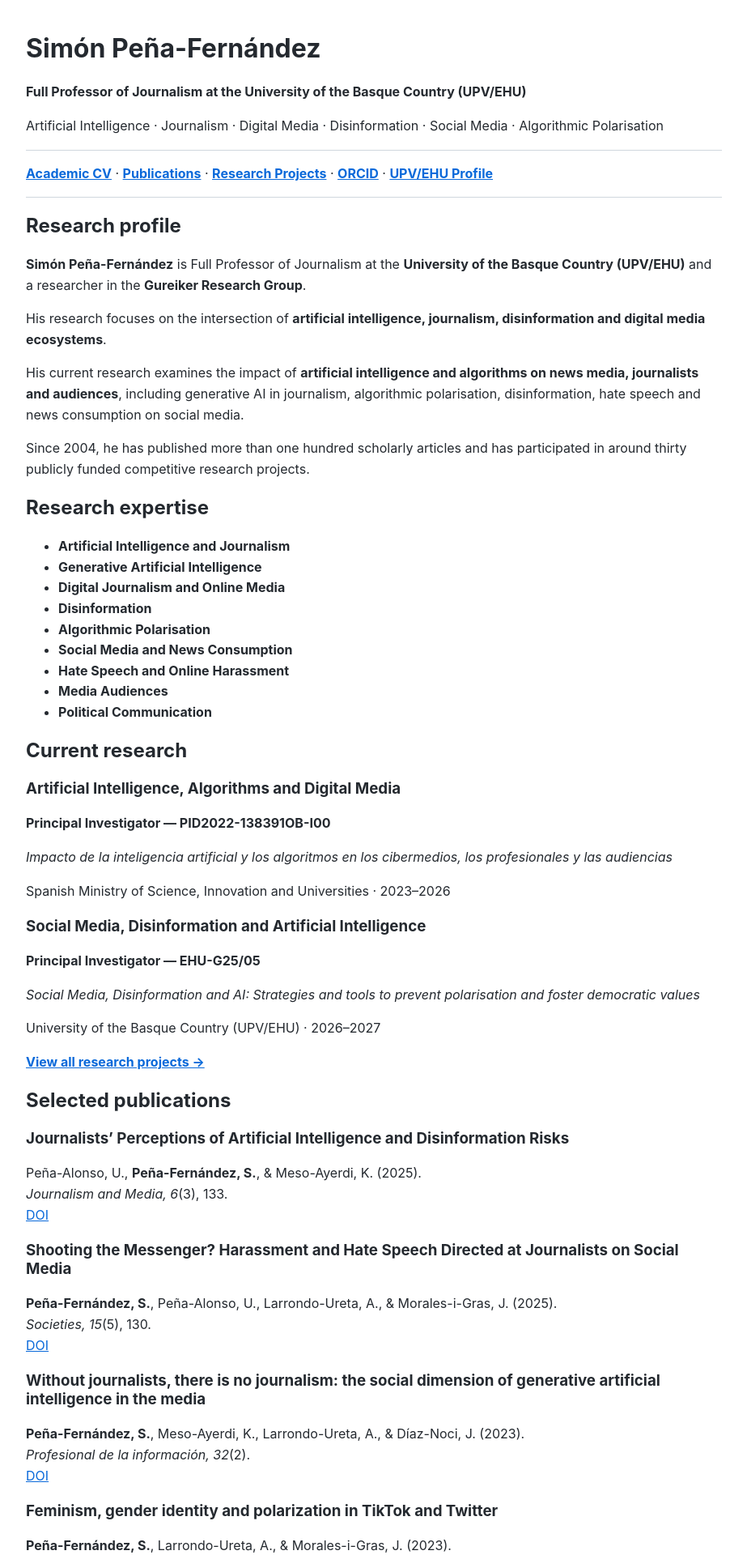
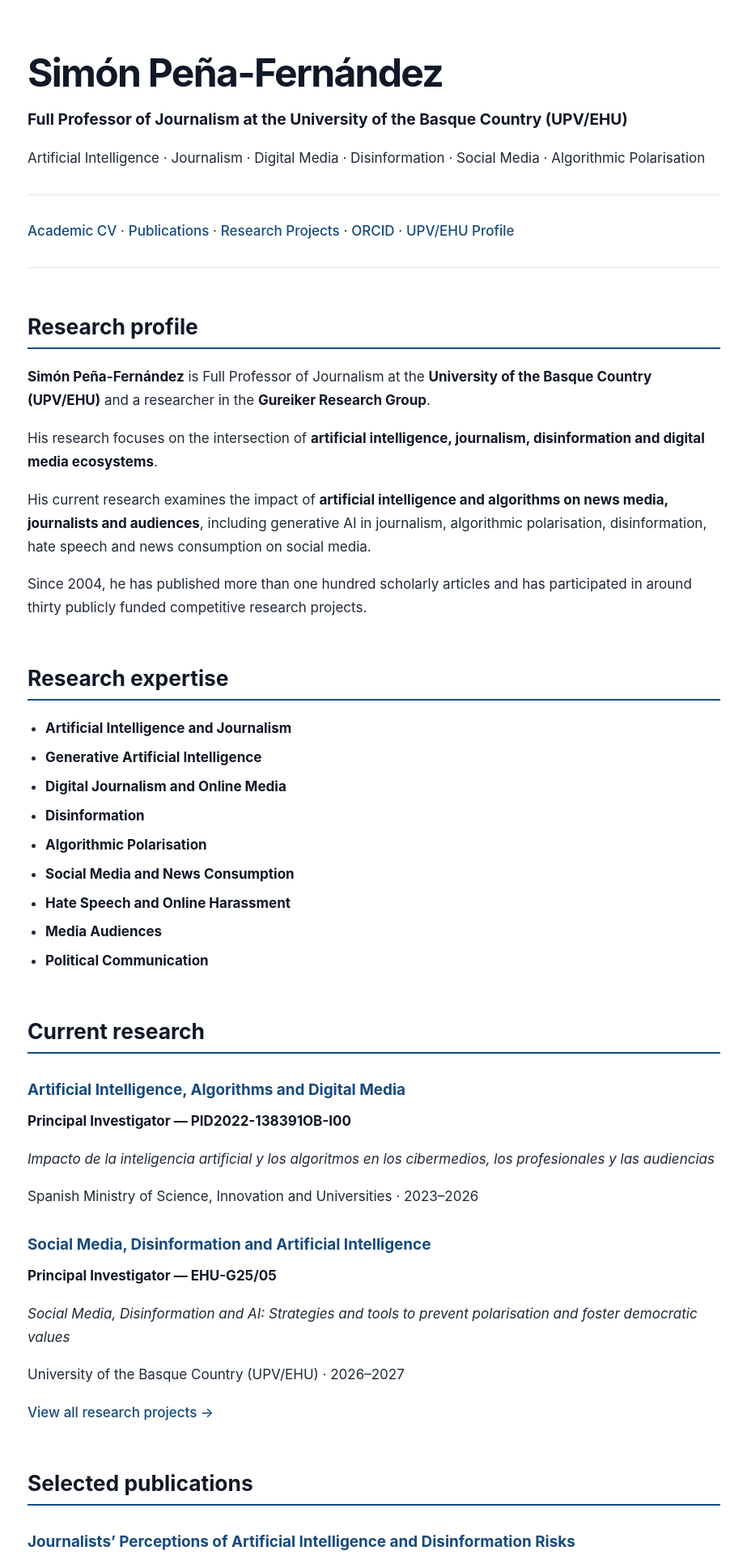
Before and after one commit to spenafernandez/spenafernandez, a Jekyll site: the page built from index.md, in a window 1280 px wide. Shown: the top 1920 px of the page at 81% size, without its empty margins (178-1101 px from the left). Built offline with Jekyll 4.4.1, drawn with Linux system fonts in a browser that asks for light colours.

Commit message:
Update default.html

```diff
--- a/_layouts/default.html
+++ b/_layouts/default.html
@@ -84,32 +84,132 @@
 </script>
 
   <style>
-    body {
-      font-family: -apple-system, BlinkMacSystemFont, "Segoe UI", Helvetica, Arial, sans-serif;
-      max-width: 860px;
-      margin: 0 auto;
-      padding: 40px 24px;
-      line-height: 1.6;
-      color: #24292f;
-    }
+  :root {
+    --text: #1f2937;
+    --muted: #64748b;
+    --accent: #174a7e;
+    --accent-soft: #eef5fb;
+    --border: #e2e8f0;
+    --background: #ffffff;
+    --soft-background: #f8fafc;
+  }
 
-    h1, h2, h3 {
-      line-height: 1.25;
+  * {
+    box-sizing: border-box;
+  }
+
+  body {
+    margin: 0;
+    background: var(--background);
+    color: var(--text);
+    font-family: -apple-system, BlinkMacSystemFont, "Segoe UI",
+      Roboto, Helvetica, Arial, sans-serif;
+    font-size: 17px;
+    line-height: 1.7;
+  }
+
+  main {
+    max-width: 920px;
+    margin: 0 auto;
+    padding: 64px 32px 80px;
+  }
+
+  h1 {
+    font-size: 3rem;
+    line-height: 1.1;
+    letter-spacing: -0.035em;
+    margin: 0 0 14px;
+    color: #111827;
+  }
+
+  h2 {
+    margin-top: 56px;
+    margin-bottom: 20px;
+    padding-bottom: 9px;
+    font-size: 1.65rem;
+    line-height: 1.25;
+    color: #111827;
+    border-bottom: 2px solid var(--accent);
+  }
+
+  h3 {
+    margin-top: 32px;
+    margin-bottom: 10px;
+    font-size: 1.18rem;
+    line-height: 1.4;
+    color: var(--accent);
+  }
+
+  p {
+    margin: 0 0 18px;
+  }
+
+  strong {
+    color: #111827;
+  }
+
+  a {
+    color: var(--accent);
+    text-decoration: none;
+    font-weight: 500;
+  }
+
+  a:hover {
+    text-decoration: underline;
+  }
+
+  ul {
+    padding-left: 22px;
+  }
+
+  li {
+    margin-bottom: 7px;
+  }
+
+  hr {
+    border: 0;
+    border-top: 1px solid var(--border);
+    margin: 30px 0;
+  }
+
+  blockquote {
+    margin: 28px 0;
+    padding: 18px 22px;
+    background: var(--accent-soft);
+    border-left: 4px solid var(--accent);
+    color: #334155;
+  }
+
+  code {
+    padding: 2px 6px;
+    border-radius: 4px;
+    background: var(--soft-background);
+  }
+
+  main > p:first-of-type {
+    font-size: 1.2rem;
+    color: #334155;
+  }
+
+  @media (max-width: 700px) {
+    main {
+      padding: 38px 20px 60px;
     }
 
     h1 {
-      margin-top: 0;
+      font-size: 2.25rem;
     }
 
-    a {
-      color: #0969da;
+    h2 {
+      font-size: 1.45rem;
+      margin-top: 42px;
     }
 
-    hr {
-      border: 0;
-      border-top: 1px solid #d0d7de;
+    body {
+      font-size: 16px;
     }
-  </style>
+  }
+</style>
 </head>
 
 <body>
```
